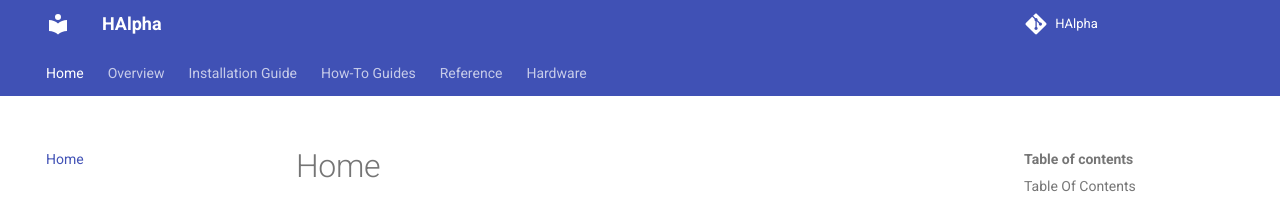
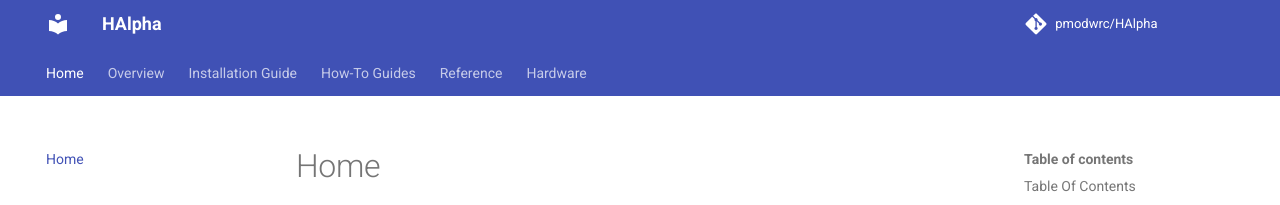
Before and after one commit to sydneyes/sydney_halpha_project, an MkDocs documentation site: the page built from docs/index.md, in a window 1280 px wide. Shown: the top 205 px of the page. Built offline with MkDocs 1.6.1 and Material for MkDocs 9.7.7, drawn with Linux system fonts in a browser that asks for light colours; comment, search, counter and statistics services are not loaded.

Commit message:
mkdocs tags

```diff
--- a/mkdocs.yml
+++ b/mkdocs.yml
@@ -9,10 +9,11 @@ theme:
 
 plugins:
   - mkdocstrings
+  - tags
   - git-revision-date-localized:
       type: date
   - git-authors
-  - tags
+
 
 nav:
   - Home: index.md
@@ -33,7 +34,7 @@ nav:
   - Hardware: hardware.md
 
 repo_url: https://github.com/pmodwrc/halpha
-repo_name: HAlpha
+repo_name: pmodwrc/HAlpha
 
 
 
```
